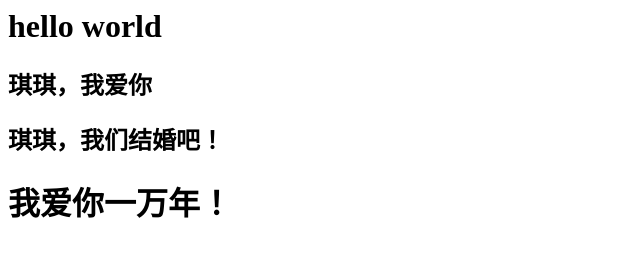
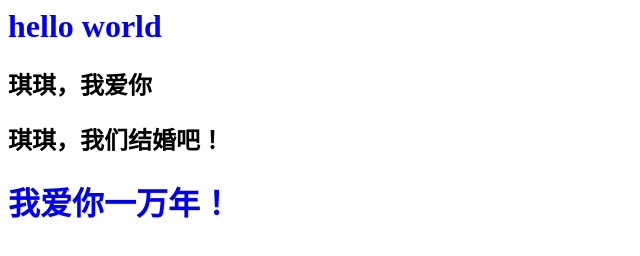
Before and after one commit to tenmue/tenmue.github.io, a plain HTML site: page index.html in a window 1280 px wide. Shown: the whole page, without its empty margins (0-640 px from the left). Drawn offline with Linux system fonts and the light colour scheme.

Commit message:
添加样式

```diff
--- /dev/null
+++ b/index.css
@@ -0,0 +1,3 @@
+h1{
+    color: blue
+}
--- a/index.html
+++ b/index.html
@@ -1,3 +1,4 @@
+<link href="index.css" type="text/css" rel="stylesheet">
 <h1>hello world</h1>
 <div>
     <h2>琪琪，我爱你</h2>
```
